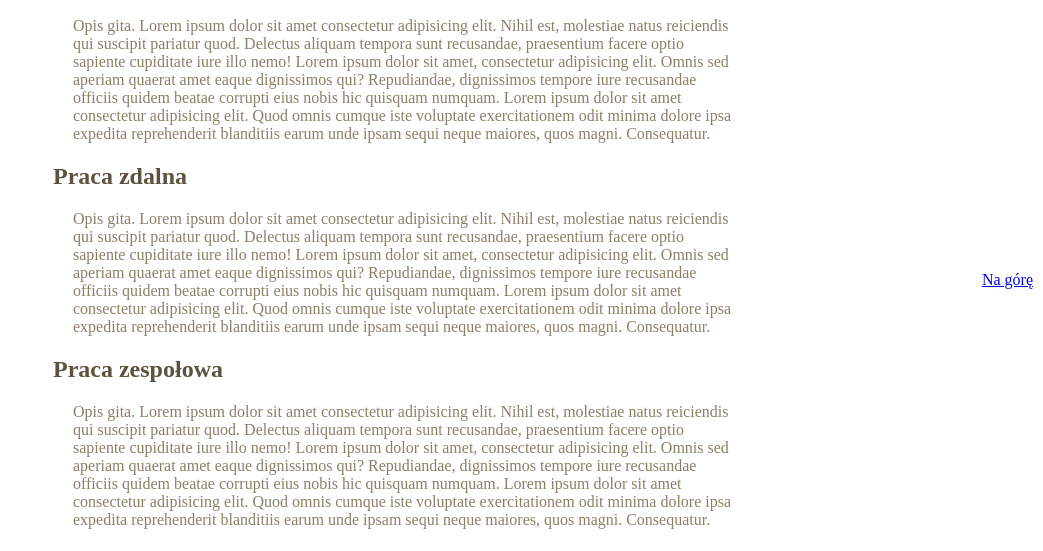
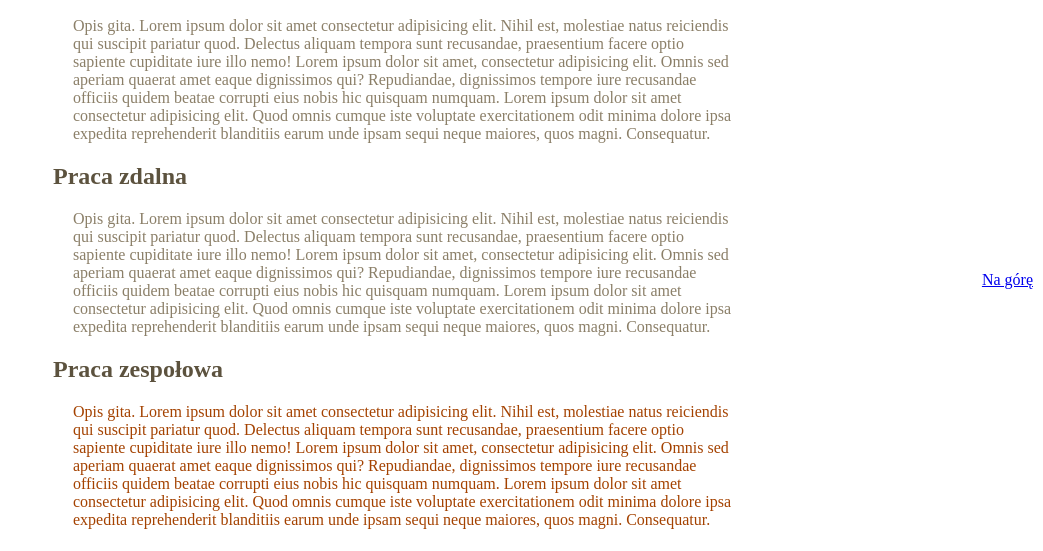
Before and after one commit to bialywht/homepage_old, a plain HTML site: page index.html in a window 1280 px wide. Shown: the part 501-1052 px from the top of the page, without its empty margins (237-1280 px from the left). Drawn offline with Linux system fonts and the light colour scheme.

Commit message:
modyfied styles

```diff
--- a/index.html
+++ b/index.html
@@ -64,7 +64,7 @@
 			<h2 class="section__title">
 				Praca zespołowa
 			</h2>
-			<p class="section__paragraph">
+			<p class="section__paragraph section__paragraph--color">
 				Opis gita. Lorem ipsum dolor sit amet consectetur adipisicing elit. Nihil est, molestiae natus reiciendis qui suscipit pariatur quod.
 				Delectus aliquam tempora sunt recusandae, praesentium facere optio sapiente cupiditate iure illo nemo!
 			Lorem ipsum dolor sit amet, consectetur adipisicing elit. Omnis sed aperiam quaerat amet eaque dignissimos qui? Repudiandae, dignissimos tempore iure recusandae officiis quidem beatae corrupti eius nobis hic quisquam numquam. Lorem ipsum dolor sit amet
--- a/style.css
+++ b/style.css
@@ -17,6 +17,10 @@
 .section__paragraph, .article__paragraph {
     color: #8B7F68;
     padding: 0px 20px;
+}
+
+.section__paragraph--color{
+    color: #A44200;
 }
 
 .top {
```
